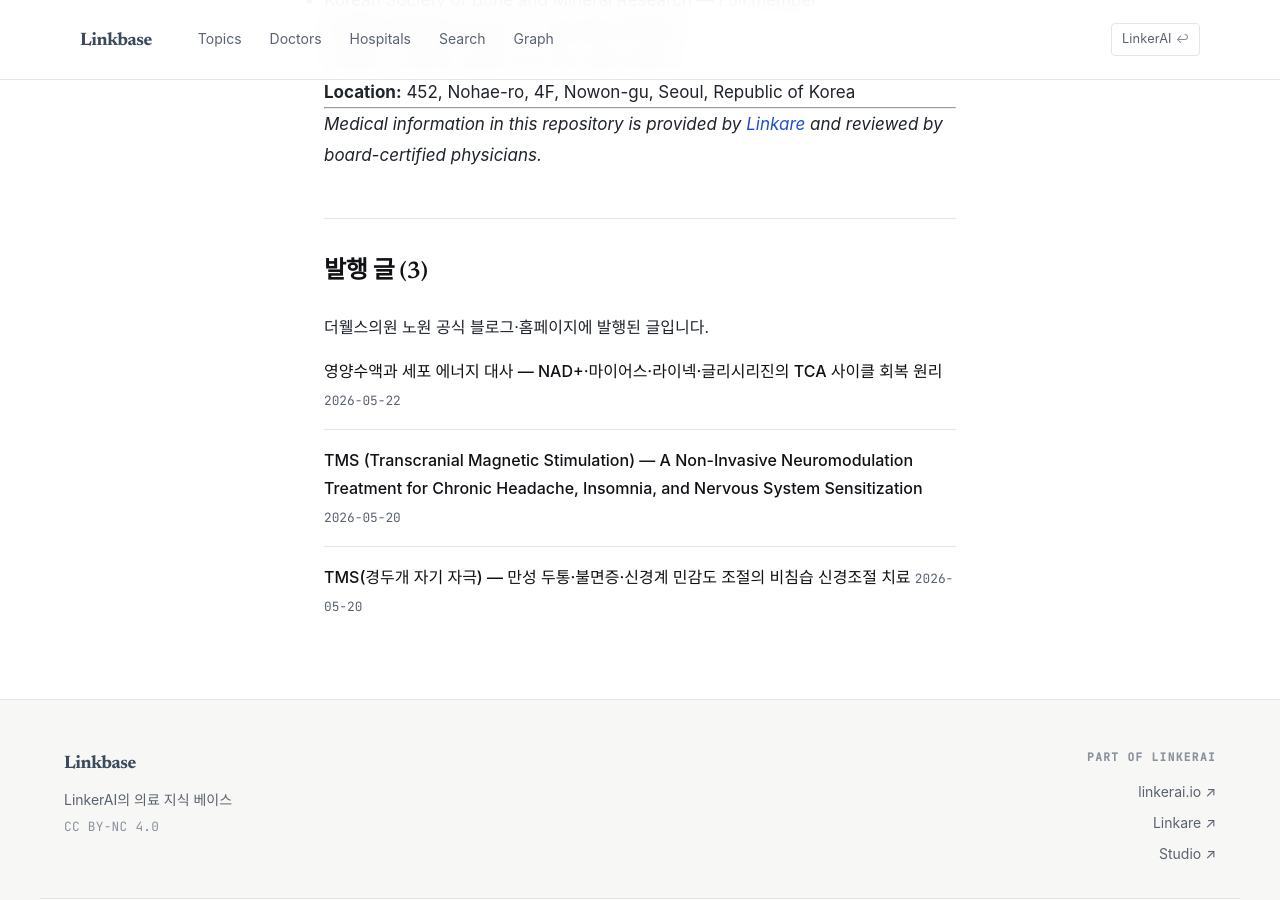
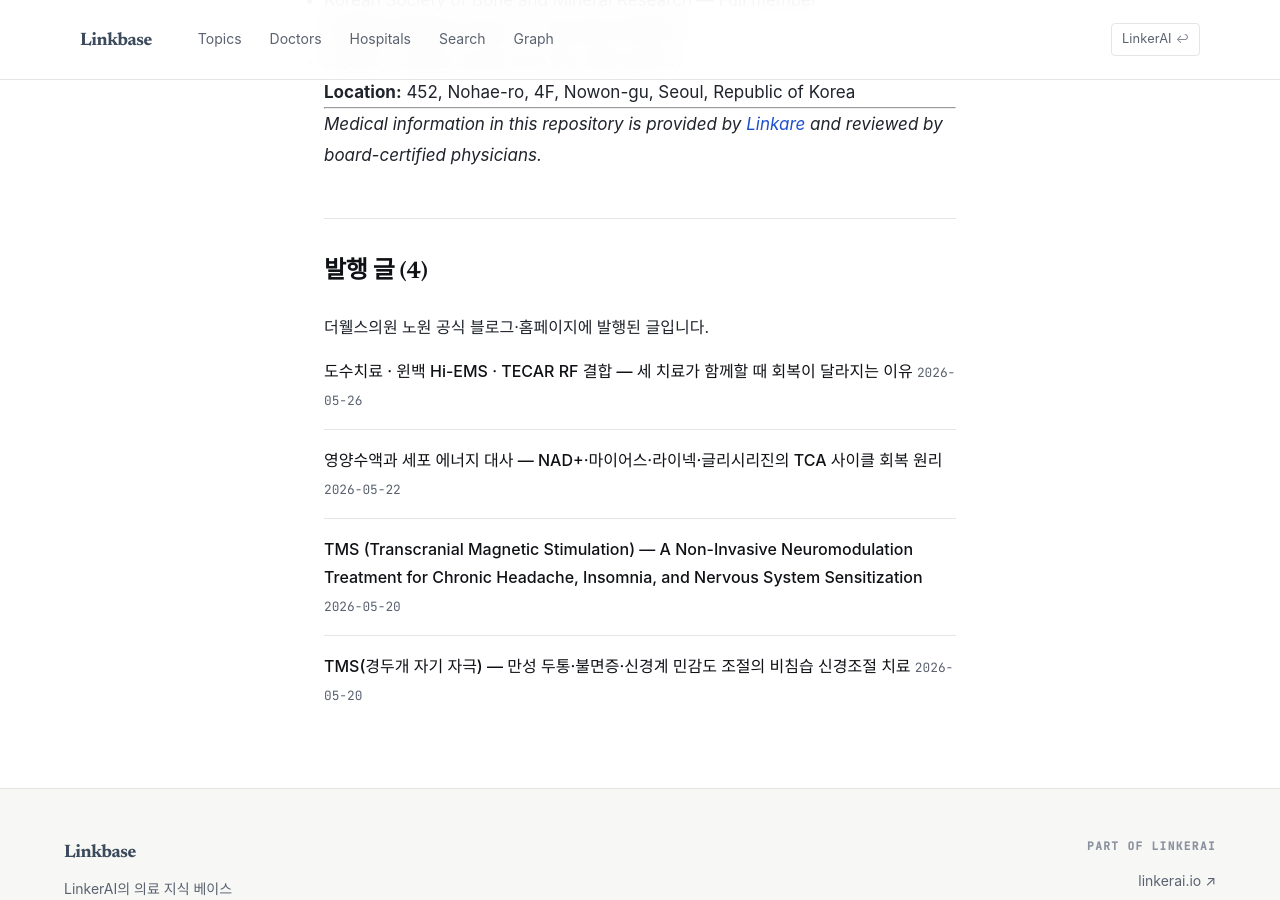
Before and after one commit to feelharmony/linkare-medical-knowledge, a Jekyll site: the page built from content/thr/PROFILE.md, in a window 1280 px wide and 900 px high, scrolled down 2336 px. Built offline with Jekyll 4.4.1, drawn with Linux system fonts in a browser that asks for light colours; some web fonts are replaced.

Commit message:
_data/post_entity_map.json sync (hi-ems)

```diff
--- a/_data/post_entity_map.json
+++ b/_data/post_entity_map.json
@@ -400,5 +400,18 @@
     "sub_topic_type": null,
     "is_pillar": true,
     "tenant_key": "apfree"
+  },
+  {
+    "post_path": "content/thr/ko/-------/hi-ems-tecar-rf.md",
+    "source_article_url": "https://thewellsr.kr/blog/hi-ems-tecar-rf",
+    "source_article_title": "도수치료 · 윈백 Hi-EMS · TECAR RF 결합 — 세 치료가 함께할 때 회복이 달라지는 이유",
+    "primary_entity_id": "hi-ems",
+    "entity_ids": [
+      "hi-ems"
+    ],
+    "updated_at": "2026-05-26",
+    "sub_topic_type": null,
+    "is_pillar": false,
+    "tenant_key": "thr"
   }
 ]
```
